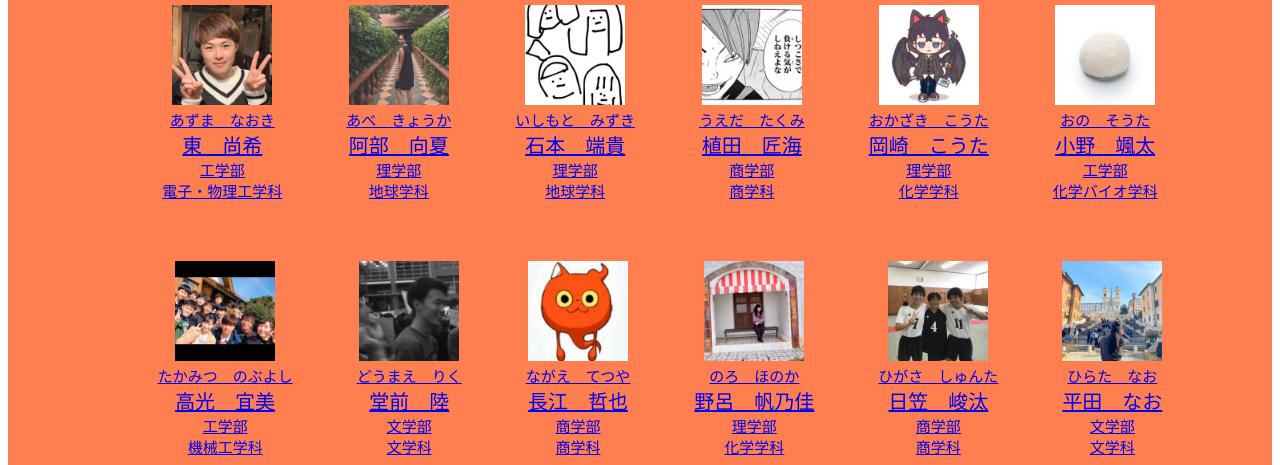
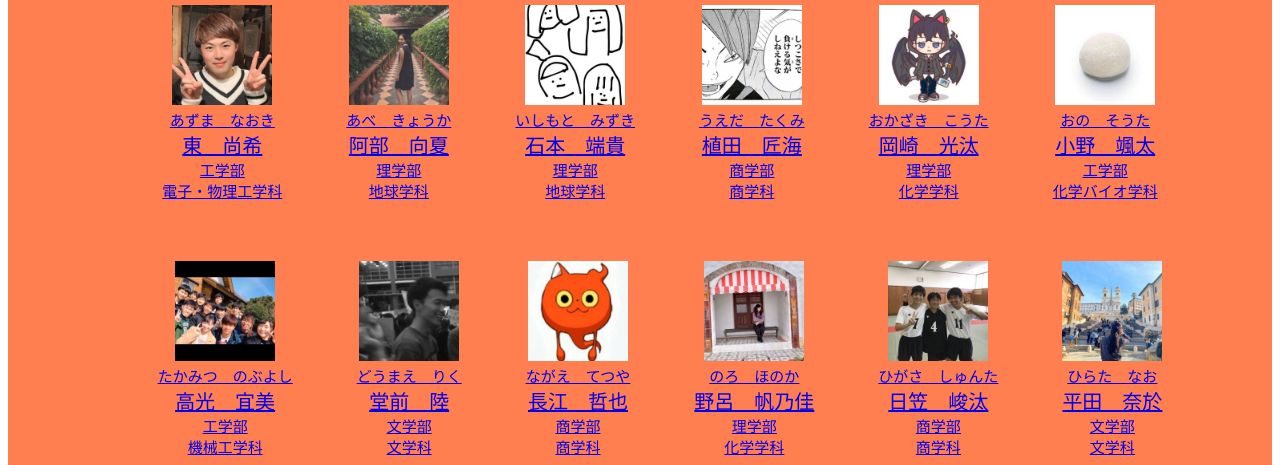
Before and after one commit to 1q2w3e-4r5t6y/haikyu_ayumi, a plain HTML site: page index.html in a window 1280 px wide. Shown: the part 940-1405 px from the top of the page. Drawn offline with Linux system fonts and the light colour scheme.

Commit message:
Update index.html

```diff
--- a/index.html
+++ b/index.html
@@ -87,7 +87,7 @@
        <a href="https://1q2w3e-4r5t6y.github.io/haikyu_kouta/">
         <img src="kouta.jpg" width="100" height="100">
         <div class="kana_2">おかざき　こうた</div>
-        <div class="kanji_2">岡崎　こうた</div>
+        <div class="kanji_2">岡崎　光汰</div>
         <div class="gakubu_2">理学部<br>化学学科</div>
        </a>
       </li>
@@ -150,7 +150,7 @@
        <a href="https://1q2w3e-4r5t6y.github.io/haikyu_nao/">
         <img src="nao.jpg" width="100" height="100">
         <div class="kana_2">ひらた　なお</div>
-        <div class="kanji_2">平田　なお</div>
+        <div class="kanji_2">平田　奈於</div>
         <div class="gakubu_2">文学部<br>文学科</div>
        </a>
       </li>
```
